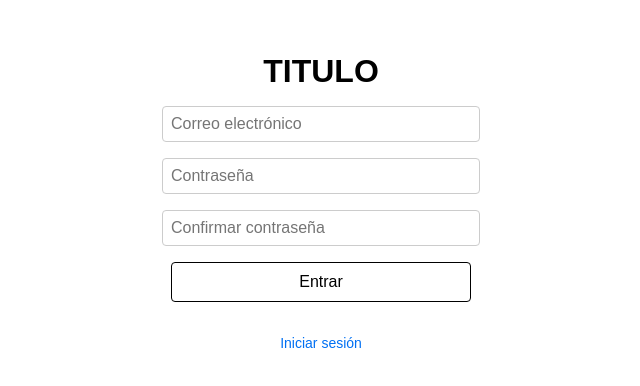
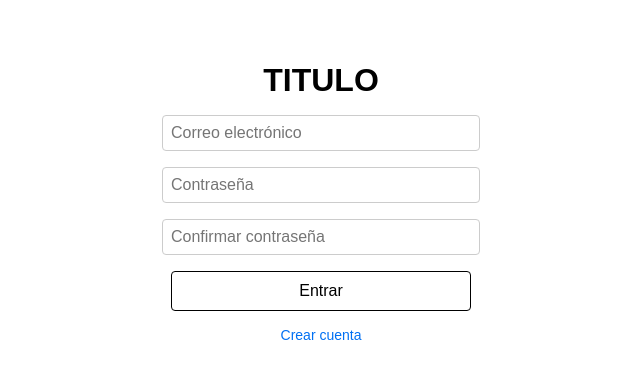
Before and after one commit to TizianoReynaga/vercel, a Next.js app: page /register in a window 1280 px wide. Shown: the part 232-618 px from the top of the page, without its empty margins (319-959 px from the left). Built offline with nearby package versions, Linux system fonts and the light colour scheme.

Commit message:
Problema <a> solucionado

```diff
--- a/src/components/Register.tsx
+++ b/src/components/Register.tsx
@@ -1,6 +1,8 @@
 import { useState } from 'react';
 import styles from '../app/css/Register.module.css'; // Importar los estilos de Register
 import { useRouter } from 'next/navigation'; // Importar useRouter para redirigir
+import Link from 'next/link';
+
 
 const Register = () => {
   const router = useRouter();
@@ -61,11 +63,9 @@ const Register = () => {
 
       {error && <p className={styles.error}>{error}</p>}
 
-      <div className={styles.linkContainer}>
-        <a href="/login" className={styles.link}>
-          Iniciar sesión
-        </a>
-      </div>
+      <Link href="/login" className={styles.link}>
+      Crear cuenta
+       </Link>
     </div>
   );
 };
```
Also changed, not shown: src/components/Login.tsx (+8 -8 lines).
